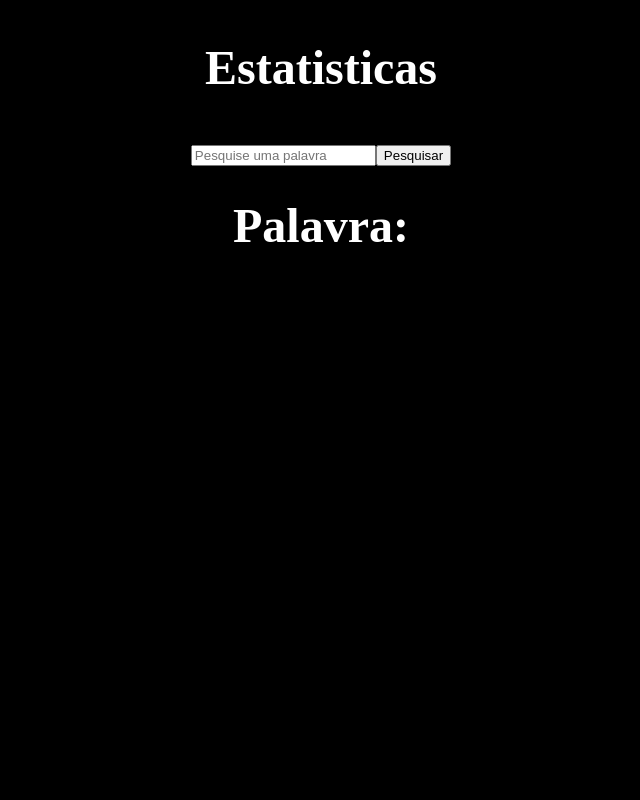
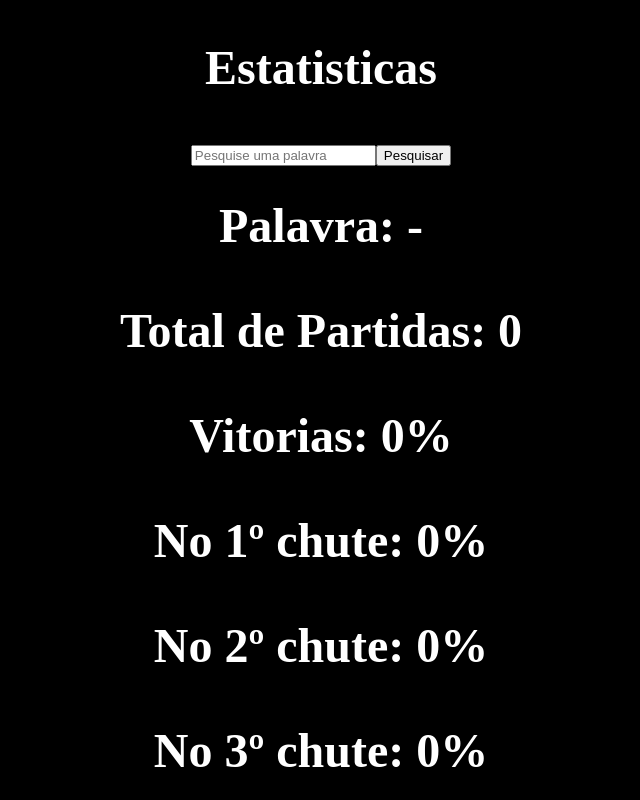
Before and after one commit to JoaoPedro-MAAR/Termo, a Next.js app: page /estatisticas in a window 1280 px wide. Shown: the top 800 px of the page, without its empty margins (319-959 px from the left). Built offline with nearby package versions, Linux system fonts and the light colour scheme; no server answers.

Commit message:
Pior que as estatisticas até que funcionam

```diff
--- a/src/app/estatisticas/page.js
+++ b/src/app/estatisticas/page.js
@@ -1,28 +1,60 @@
 'use client';
 import { useState } from "react";
 import Storage from "@/services/storage";
+import Metricas from "@/components/metricas";
+import getEstatisticas from "@/services/estatisticas";
 
 
 export default function Home() {
 
+  // variaveis de estado
   const [inputValue, setInputValue] = useState("");
   const [submittedValue, setSubmittedValue] = useState("");
-  const [resposta, setResposta] = useState([]);
+  const [partidas, setpartidas] = useState([]);
+  const [vitorias, setVitorias] = useState(0);
+  const [totalPartidas, setTotalPartidas] = useState(0);
+  const [percentualTentativas1, setPercentualTentativas1] = useState(0);
+  const [percentualTentativas2, setPercentualTentativas2] = useState(0);
+  const [percentualTentativas3, setPercentualTentativas3] = useState(0);
+  const [percentualTentativas4, setPercentualTentativas4] = useState(0);
+  const [percentualTentativas5, setPercentualTentativas5] = useState(0);
+  const [percentualTentativas6, setPercentualTentativas6] = useState(0);
+
 
   async function getData(palavra) {
-    return await Storage.readPartidas(palavra);
+    return await getEstatisticas(palavra);
   }
 
   const handleSubmit = (event) => {
     event.preventDefault();
     console.log("Input Value:", inputValue);
-    setSubmittedValue(inputValue);
 
-    getData(inputValue).then((data) => setResposta(data));
+    if (inputValue.length == 5 && inputValue.match(/^[a-zA-Z]+$/))  {
+      setSubmittedValue(inputValue);
 
-    resposta.forEach((resposta) => {
-      console.log(resposta);
-    });
+      getData(inputValue).then((data) => setpartidas(data));
+      setTotalPartidas(partidas.totalPartidas);
+      setVitorias(partidas.percentualVitorias);
+      setPercentualTentativas1(partidas.percentualTentativas1);
+      setPercentualTentativas2(partidas.percentualTentativas2);
+      setPercentualTentativas3(partidas.percentualTentativas3);
+      setPercentualTentativas4(partidas.percentualTentativas4);
+      setPercentualTentativas5(partidas.percentualTentativas5);
+      setPercentualTentativas6(partidas.percentualTentativas6);
+    }
+
+    else {
+      setSubmittedValue("");
+      setTotalPartidas(0);
+      setVitorias(0);
+      setPercentualTentativas1(0);
+      setPercentualTentativas2(0);
+      setPercentualTentativas3(0);
+      setPercentualTentativas4(0);
+      setPercentualTentativas5(0);
+      setPercentualTentativas6(0);
+    }
+
 
   }
 
@@ -43,10 +75,17 @@ export default function Home() {
       </form>
 
     <div id="app">
-      <h1 className="titulo">Palavra: {submittedValue}</h1>
-
-
-
+    <Metricas
+            palavra={submittedValue}
+            totalPartidas={totalPartidas}
+            pctWin={vitorias}
+            pctTry1={percentualTentativas1}
+            pctTry2={percentualTentativas2}
+            pctTry3={percentualTentativas3}
+            pctTry4={percentualTentativas4}
+            pctTry5={percentualTentativas5}
+            pctTry6={percentualTentativas6}
+          />
     </div></>
   );
 }
--- /dev/null
+++ b/src/components/metricas.jsx
@@ -0,0 +1,35 @@
+import { useState } from "react";
+
+export default function Metricas({
+    palavra,
+    totalPartidas,
+    pctWin,
+    pctTry1,
+    pctTry2,
+    pctTry3,
+    pctTry4,
+    pctTry5,
+    pctTry6
+}) {
+    return (
+        <div>
+            <h1 className="titulo">Palavra: {palavra.length===5?palavra:"-"}</h1>
+
+            <h1 className="titulo">Total de Partidas: {totalPartidas}</h1>
+
+            <h1 className="titulo">Vitorias: {pctWin}%</h1>
+
+            <h1 className="titulo">No 1º chute: {pctTry1}%</h1>
+
+            <h1 className="titulo">No 2º chute: {pctTry2}%</h1>
+
+            <h1 className="titulo">No 3º chute: {pctTry3}%</h1>
+
+            <h1 className="titulo">No 4º chute: {pctTry4}%</h1>
+
+            <h1 className="titulo">No 5º chute: {pctTry5}%</h1>
+
+            <h1 className="titulo">No 6º chute: {pctTry6}%</h1>
+        </div>
+    );
+}
--- /dev/null
+++ b/src/services/estatisticas.js
@@ -0,0 +1,57 @@
+import Storage from "./storage";
+
+export default async function getEstatisticas(palavra) {
+  const partidas = await Storage.readPartidas(palavra);
+  const totalPartidas = partidas.length;
+
+  let vitorias = 0;
+  let tentativas1 = 0;
+  let tentativas2 = 0;
+  let tentativas3 = 0;
+  let tentativas4 = 0;
+  let tentativas5 = 0;
+  let tentativas6 = 0;
+
+  partidas.forEach((resposta) => {
+    if (resposta.vitoria) {
+      vitorias++;
+      if (resposta['Tentativa-6']) {
+        tentativas6++;
+      }
+      else if (resposta['Tentativa-5']) {
+        tentativas5++;
+      }
+      else if (resposta['Tentativa-4']) {
+        tentativas4++;
+      }
+      else if (resposta['Tentativa-3']) {
+        tentativas3++;
+      }
+      else if (resposta['Tentativa-2']) {
+        tentativas2++;
+      }
+      else {
+        tentativas1++;
+        }
+    }});
+
+  const percentualVitorias = calcularPercentual(totalPartidas, vitorias);
+  const percentualTentativas1 = calcularPercentual(vitorias, tentativas1);
+  const percentualTentativas2 = calcularPercentual(vitorias, tentativas2);
+  const percentualTentativas3 = calcularPercentual(vitorias, tentativas3);
+  const percentualTentativas4 = calcularPercentual(vitorias, tentativas4);
+  const percentualTentativas5 = calcularPercentual(vitorias, tentativas5);
+  const percentualTentativas6 = calcularPercentual(vitorias, tentativas6);
+
+
+  return { totalPartidas, percentualVitorias, percentualTentativas1, percentualTentativas2, percentualTentativas3, percentualTentativas4, percentualTentativas5, percentualTentativas6 };
+}
+
+
+function calcularPercentual(A, B) {
+    if (A === 0) {
+      return 0; // Evita divisão por zero
+    }
+    const percentual = (B / A) * 100;
+    return Number.isInteger(percentual) ? percentual : percentual.toFixed(1);
+  }
```
